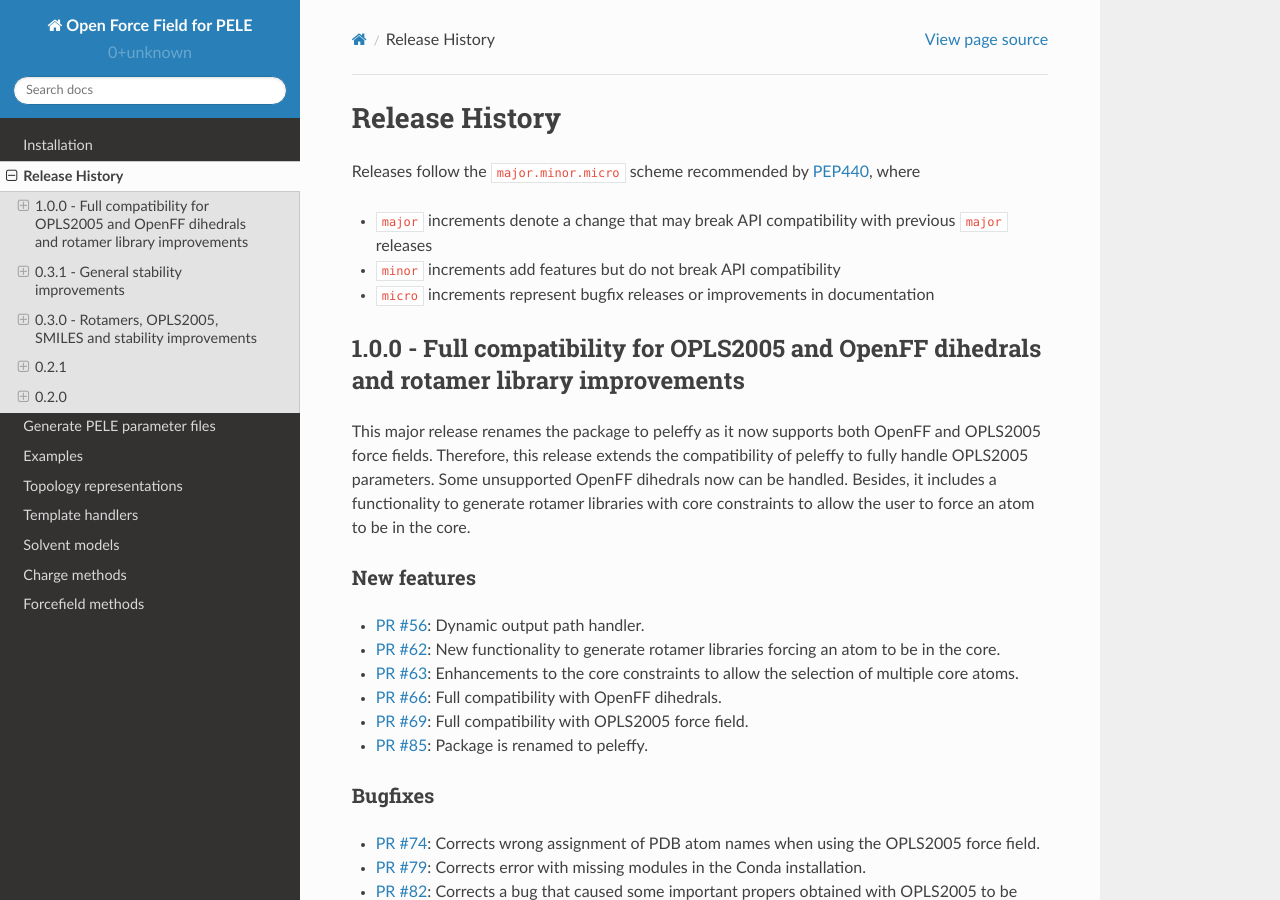
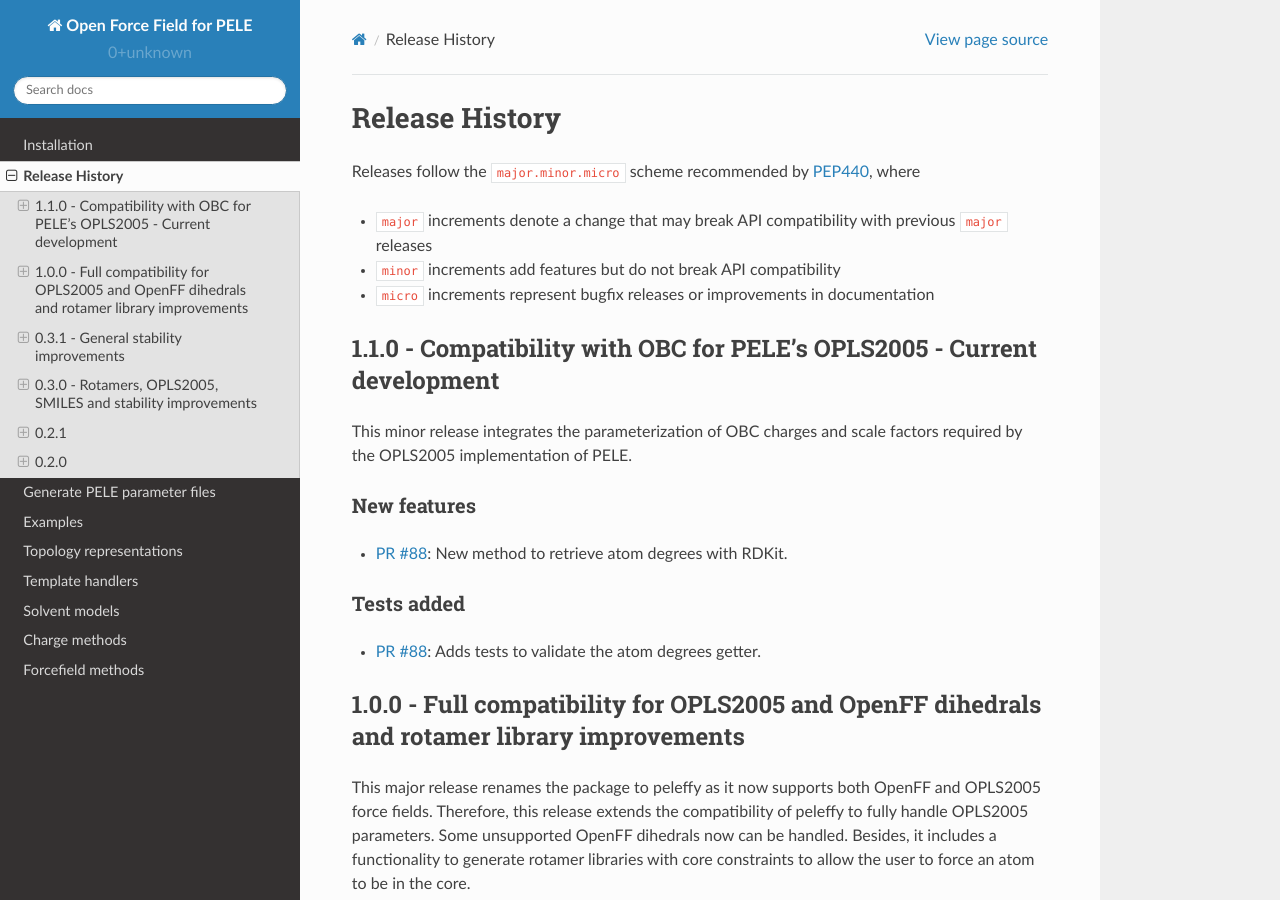
Before and after one commit to martimunicoy/peleffy, a Sphinx documentation site: the page built from docs/releasehistory.rst, in a window 1280 px wide and 900 px high. Built offline with Sphinx 7.4.7 and the Read the Docs theme 2.0.0, drawn with Linux system fonts in a browser that asks for light colours.

Commit message:
Update releasehistory.rst

```diff
--- a/docs/releasehistory.rst
+++ b/docs/releasehistory.rst
@@ -6,6 +6,19 @@ Releases follow the ``major.minor.micro`` scheme recommended by `PEP440 <https:/
 * ``major`` increments denote a change that may break API compatibility with previous ``major`` releases
 * ``minor`` increments add features but do not break API compatibility
 * ``micro`` increments represent bugfix releases or improvements in documentation
+
+1.1.0 - Compatibility with OBC for PELE's OPLS2005 - Current development
+------------------------------------------------------------------------
+
+This minor release integrates the parameterization of OBC charges and scale factors required by the OPLS2005 implementation of PELE.
+
+New features
+""""""""""""
+- `PR #88 <https://github.com/martimunicoy/peleffy/pull/88>`_: New method to retrieve atom degrees with RDKit.
+
+Tests added
+"""""""""""
+- `PR #88 <https://github.com/martimunicoy/peleffy/pull/88>`_: Adds tests to validate the atom degrees getter.
 
 
 1.0.0 - Full compatibility for OPLS2005 and OpenFF dihedrals and rotamer library improvements
```
